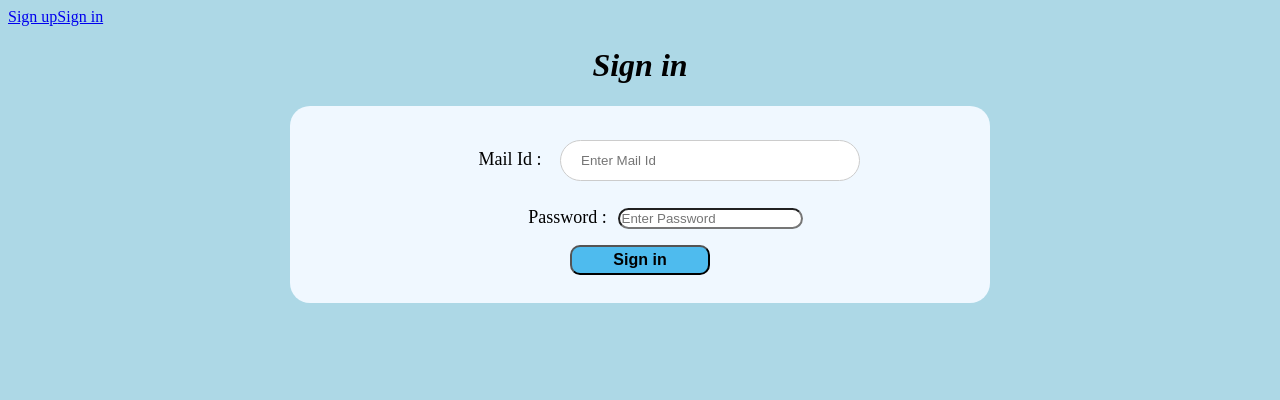
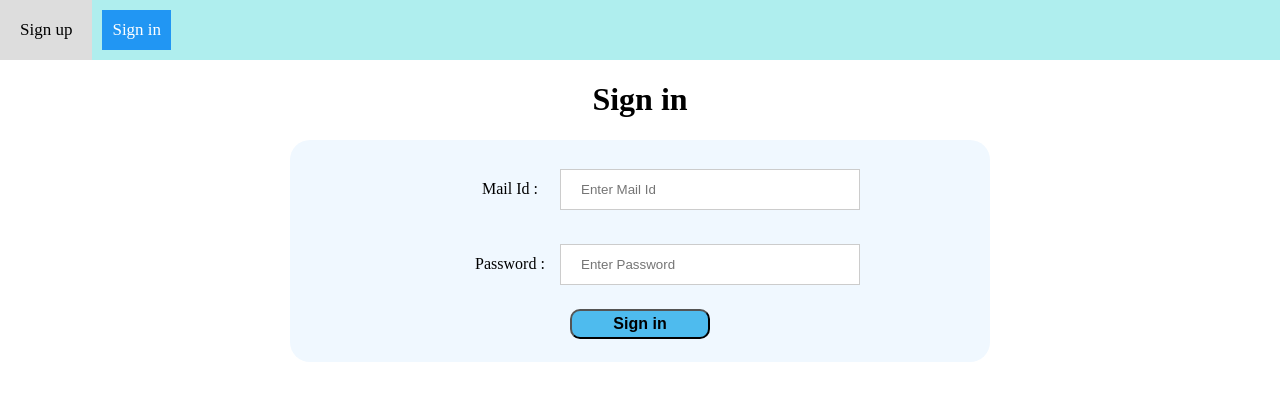
Before and after one commit to JenilaS599/Employee-survey, a React (Create React App) app: page /signin in a window 1280 px wide. Shown: the top 400 px of the page. Built offline with nearby package versions, Linux system fonts and the light colour scheme.

Commit message:
Update index.css

```diff
--- a/src/index.css
+++ b/src/index.css
@@ -1,14 +1,40 @@
 body {
-    /* background-image: url("images/w3.jpg");
-    background-attachment: fixed;
   background-repeat: no-repeat;
-    background-size: cover; */
-    background-color:lightblue;
+  background-size: cover;
+  margin: 0;
 }
-  h1{
+.topnav {
+  overflow: hidden;
+  background-color: paleturquoise;
+}
+
+.topnav a {
+  float: left;
+  display: block;
   color: black;
   text-align: center;
-    font-style: italic;
+  padding: 10px 10px;
+  text-decoration: none;
+  font-size: 17px;
+}
+
+.topnav a:hover {
+  background-color: #ddd;
+  color: black;
+}
+
+.topnav a.active {
+  background-color: #2196f3;
+  color: white;
+}
+
+.topnav .login-container {
+  float: right;
+}
+
+h1 {
+  color: black;
+  text-align: center;
 }
 form {
   background-color: aliceblue;
@@ -20,25 +46,18 @@ body {
   color: black;
   width: 700px;
   margin: auto;
-    padding: 10px 0;
+  padding: 5px 0;
   border-radius: 20px;
   text-align: center;
-  }
-  h3{
-    font-family: 'Trebuchet MS', 'Lucida Sans Unicode', 'Lucida Grande', 'Lucida Sans', Arial, sans-serif;
 }
 label {
   width: 100px;
   display: inline-block;
-    text-align: center;
-    font-size: large;
-  }
-  input{
-    border-radius: 50px;
 }
 input[type="text"],
 input[type="number"],
-  input[type="email"] {
+input[type="email"],
+input[type="password"] {
   width: 300px;
   padding: 12px 20px;
   margin: 8px 0;
@@ -56,7 +75,7 @@ body {
   background-color: rgb(78, 187, 238);
   border-radius: 10px;
 }
-  form button:hover,a:hover {
+form button:hover {
   color: antiquewhite;
   background-color: rgb(5, 164, 238);
 }
```
Lines whose indentation alone changed are shown as unchanged.
